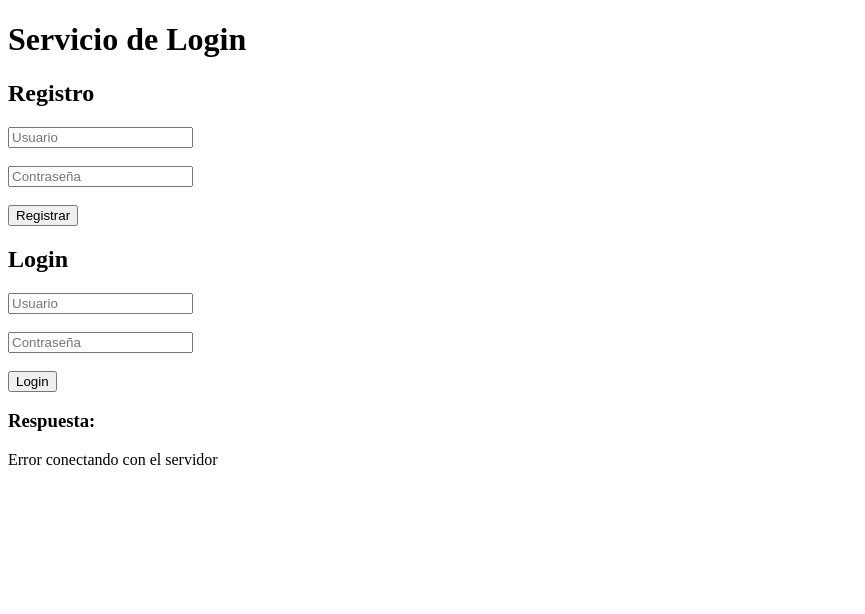
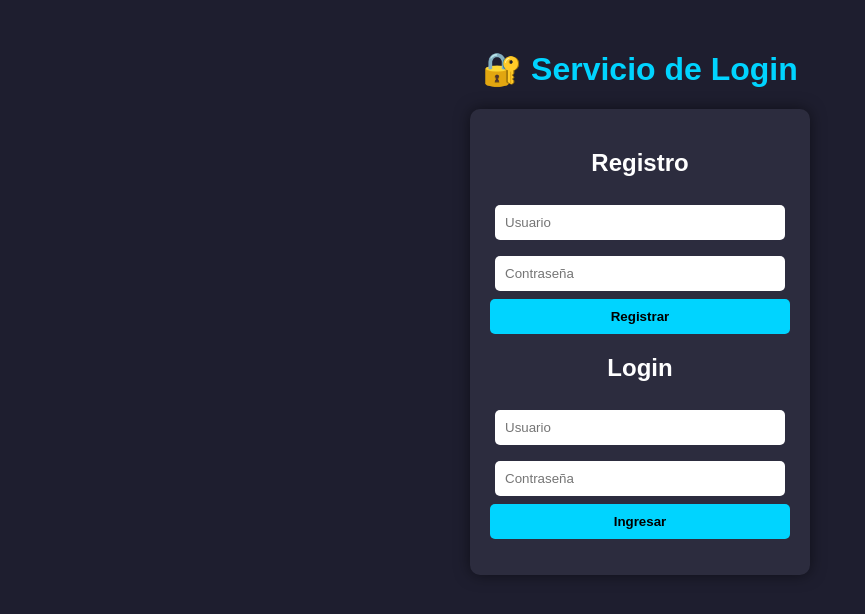
Before and after one commit to Crismozo/login-service, a website: page routes/index.html in a window 1280 px wide. Both pictures are taken after a click on the button "Registrar". Shown: the whole page, without its empty margins (0-865 px from the left). Drawn offline with Linux system fonts and the light colour scheme; no server answers.

Commit message:
Agrego estilo y enlace github

```diff
--- a/routes/index.html
+++ b/routes/index.html
@@ -2,44 +2,111 @@
 <html>
 <head>
     <title>Login Service</title>
+
+    <style>
+        body {
+            font-family: Arial;
+            background: #1e1e2f;
+            color: white;
+            text-align: center;
+            margin-top: 50px;
+        }
+
+        h1 {
+            color: #00d4ff;
+        }
+
+        .container {
+            background: #2c2c3e;
+            padding: 20px;
+            border-radius: 10px;
+            width: 300px;
+            margin: auto;
+            box-shadow: 0 0 15px rgba(0,0,0,0.5);
+        }
+
+        input {
+            width: 90%;
+            padding: 10px;
+            margin: 8px 0;
+            border-radius: 5px;
+            border: none;
+        }
+
+        button {
+            background: #00d4ff;
+            border: none;
+            padding: 10px;
+            width: 100%;
+            border-radius: 5px;
+            cursor: pointer;
+            font-weight: bold;
+        }
+
+        button:hover {
+            background: #00aacc;
+        }
+
+        #respuesta {
+            margin-top: 15px;
+            font-weight: bold;
+        }
+
+        .success {
+            color: #00ff88;
+        }
+
+        .error {
+            color: #ff4d4d;
+        }
+    </style>
 </head>
+
 <body>
 
-    <h1>Servicio de Login</h1>
+    <h1>🔐 Servicio de Login</h1>
+
+    <div class="container">
 
         <h2>Registro</h2>
-    <input id="regUser" placeholder="Usuario"><br><br>
-    <input id="regPass" type="password" placeholder="Contraseña"><br><br>
+        <input id="regUser" placeholder="Usuario">
+        <input id="regPass" type="password" placeholder="Contraseña">
         <button onclick="register()">Registrar</button>
 
         <h2>Login</h2>
-    <input id="logUser" placeholder="Usuario"><br><br>
-    <input id="logPass" type="password" placeholder="Contraseña"><br><br>
-    <button onclick="login()">Login</button>
+        <input id="logUser" placeholder="Usuario">
+        <input id="logPass" type="password" placeholder="Contraseña">
+        <button onclick="login()">Ingresar</button>
 
-    <h3>Respuesta:</h3>
         <p id="respuesta"></p>
 
+    </div>
+
     <script>
+        function mostrarMensaje(texto, tipo) {
+            const respuesta = document.getElementById("respuesta");
+            respuesta.innerText = texto;
+
+            respuesta.className = "";
+            respuesta.classList.add(tipo);
+        }
+
         async function register() {
             const usuario = document.getElementById("regUser").value;
             const password = document.getElementById("regPass").value;
 
-            try {
             const res = await fetch("http://localhost:3000/api/register", {
                 method: "POST",
-                    headers: {
-                        "Content-Type": "application/json"
-                    },
+                headers: {"Content-Type": "application/json"},
                 body: JSON.stringify({ usuario, password })
             });
 
             const data = await res.json();
 
-                document.getElementById("respuesta").innerText = data.mensaje;
-
-            } catch (error) {
-                document.getElementById("respuesta").innerText = "Error conectando con el servidor";
+            if (res.ok) {
+                mostrarMensaje(data.mensaje, "success");
+            } else {
+                mostrarMensaje(data.mensaje, "error");
             }
         }
 
@@ -47,21 +114,18 @@
             const usuario = document.getElementById("logUser").value;
             const password = document.getElementById("logPass").value;
 
-            try {
             const res = await fetch("http://localhost:3000/api/login", {
                 method: "POST",
-                    headers: {
-                        "Content-Type": "application/json"
-                    },
+                headers: {"Content-Type": "application/json"},
                 body: JSON.stringify({ usuario, password })
             });
 
             const data = await res.json();
 
-                document.getElementById("respuesta").innerText = data.mensaje;
-
-            } catch (error) {
-                document.getElementById("respuesta").innerText = "Error conectando con el servidor";
+            if (res.ok) {
+                mostrarMensaje(data.mensaje, "success");
+            } else {
+                mostrarMensaje(data.mensaje, "error");
             }
         }
     </script>
```
Also changed, not shown: 1 other file. Lines whose indentation alone changed are shown as unchanged.
